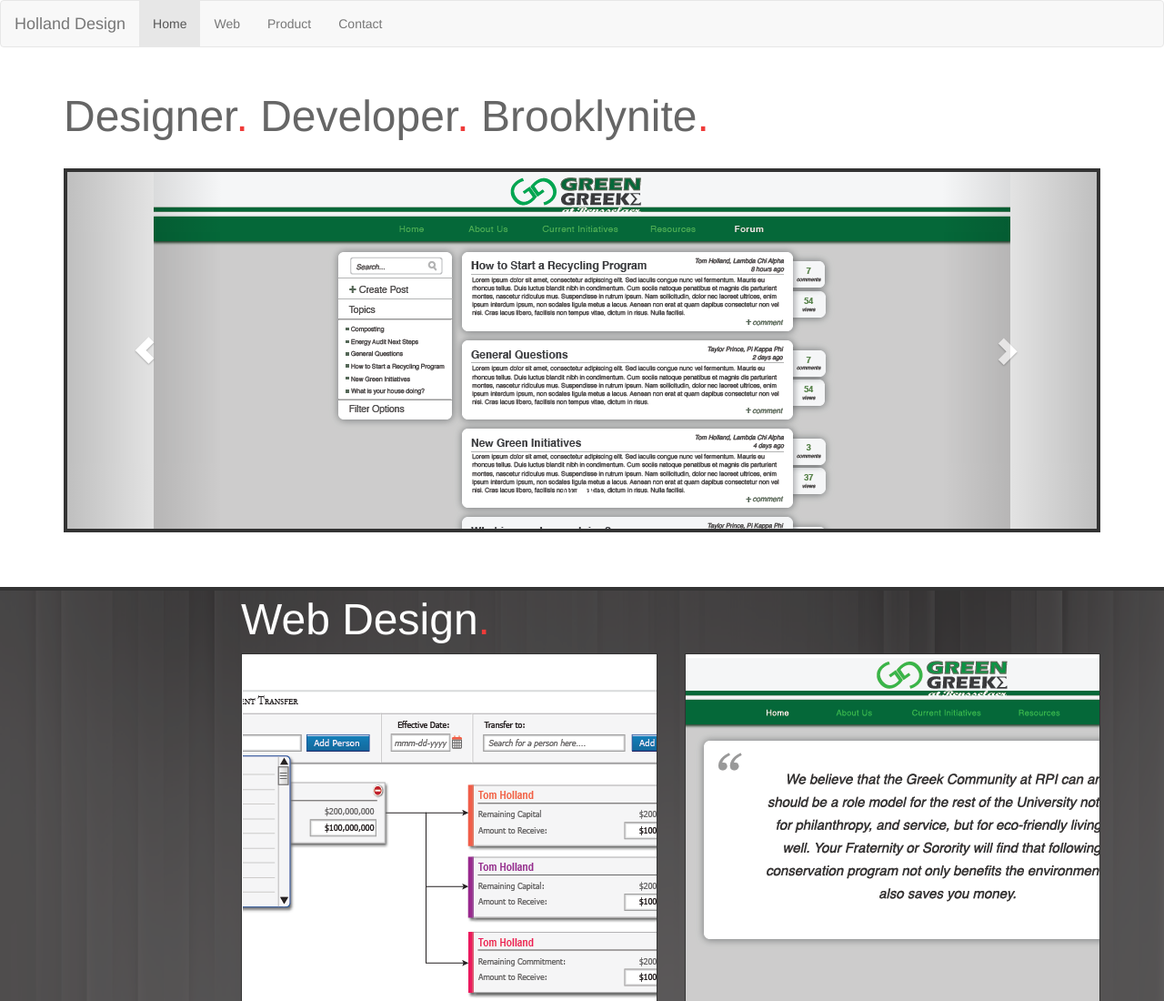
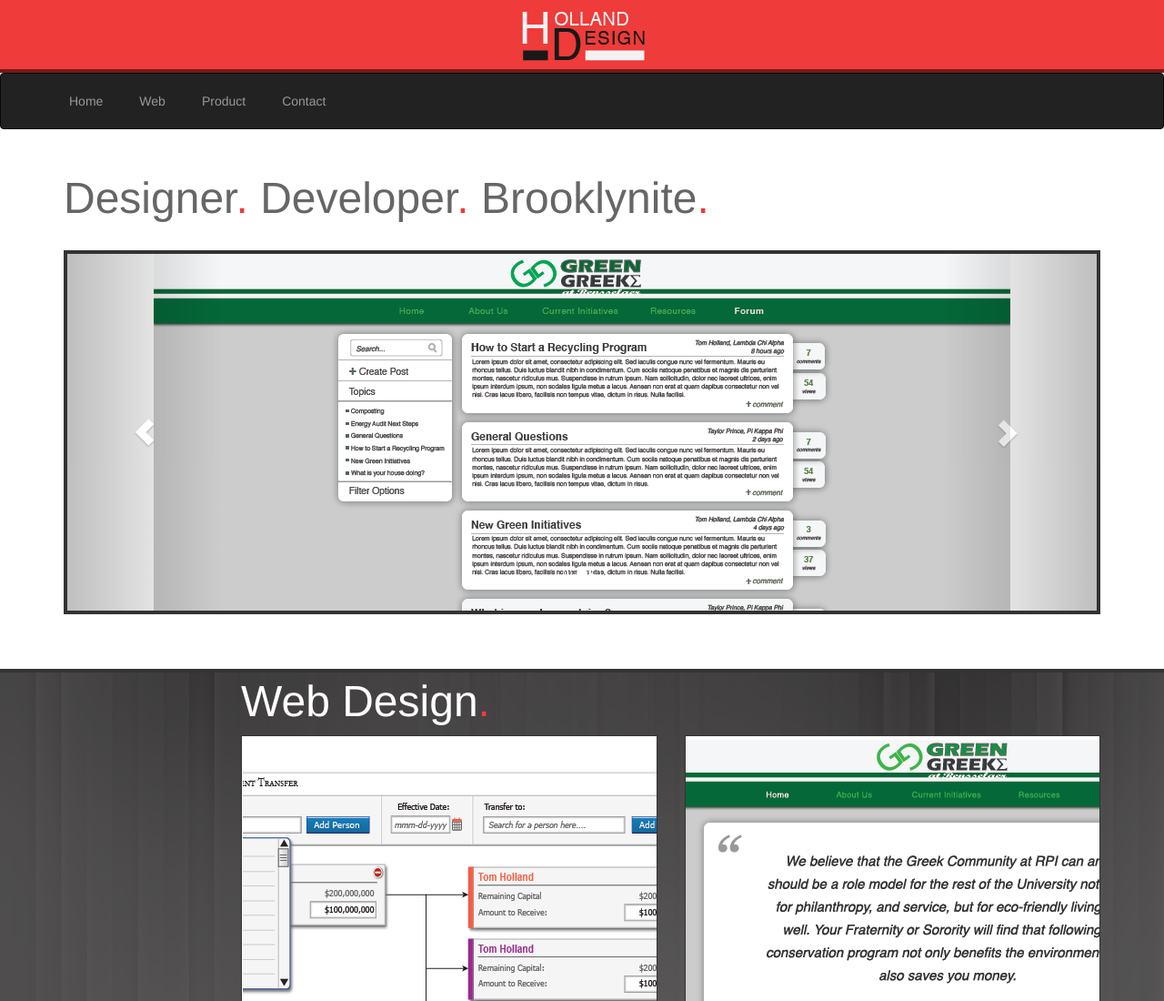
Before and after one commit to johngibb/Project-2, a plain HTML site: page home.html in a window 1280 px wide. Shown: the top 1100 px of the page at 91% size. Drawn offline with nearby package versions, Linux system fonts and the light colour scheme.

Commit message:
Revert "No idea"
This reverts commit 3930c002e3f63b665ee003f0cbad67259755425f.

```diff
--- a/home.html
+++ b/home.html
@@ -19,9 +19,9 @@
   <![endif]-->
 </head>
 
-<body>
+<body data-spy="scroll" data-target="#nav">
 
-  <!--div id="th-header"></div>
+  <div id="th-header"></div>
     <div class="container th-foreground-container" style="margin-bottom: 4px;">
       <div class="row">
         <div class="col-md-12">
@@ -29,13 +29,12 @@
         </div>
       </div>
     </div>
-  </div>
 
+    <nav class="navbar navbar-inverse" role="navigation">
       <div class="container-fluid">
         <div class="row">
           <div class="col-md-12">
-        <div class="th-nav">
-          <ul class="nav navbar-nav">
+            <ul class="th-nav navbar-nav">
               <li><a href="#home">Home</a></li>
               <li><a href="#web">Web</a></li>
               <li><a href="#product">Product</a></li>
@@ -44,31 +43,8 @@
           </div>
         </div>
       </div>
-  </div-->
-
-<nav id="navbar-example" class="navbar navbar-default navbar-static" role="navigation">
- <div class="navbar-header">
-    <button class="navbar-toggle" type="button" data-toggle="collapse"
-       data-target=".bs-js-navbar-scrollspy">
-       <span class="sr-only">Toggle navigation</span>
-       <span class="icon-bar"></span>
-       <span class="icon-bar"></span>
-       <span class="icon-bar"></span>
-    </button>
-    <a class="navbar-brand" href="#home">Holland Design</a>
- </div>
- <div class="collapse navbar-collapse bs-js-navbar-scrollspy">
-    <ul class="nav navbar-nav">
-       <li><a href="#home">Home</a></li>
-       <li><a href="#web">Web</a></li>
-       <li><a href="#product">Product</a></li>
-       <li><a href="#contact">Contact</a></li>
-    </ul>
- </div>
     </nav>
 
-<div data-spy="scroll" data-target="#navbar-example" data-offset="0"
-   style="position: relative;">
     <div class="container">
       <div class="row">
         <div class="col-md-12">
@@ -392,12 +368,9 @@
 
       <div class="th-footer"></div>
 
-</div>
-
     <!-- jQuery (necessary for Bootstrap's JavaScript plugins) -->
     <script src="https://ajax.googleapis.com/ajax/libs/jquery/1.11.0/jquery.min.js"></script>
     <!-- Include all compiled plugins (below), or include individual files as needed -->
     <script src="bootstrap/js/bootstrap.min.js"></script>
-
   </body>
 </html>
--- a/th.css
+++ b/th.css
@@ -1,5 +1,3 @@
-$('div').scrollspy({ target: '.navbar-example' })
-
 #th-header{
   background-color: #ef3b39;
   height: 80px;
@@ -58,7 +56,6 @@ img.logo{
 
 .th-nav{
   list-style: none;
-  background-color: #666;
 }
 
 .th-nav li.active{
```
Lines whose indentation alone changed are shown as unchanged.
